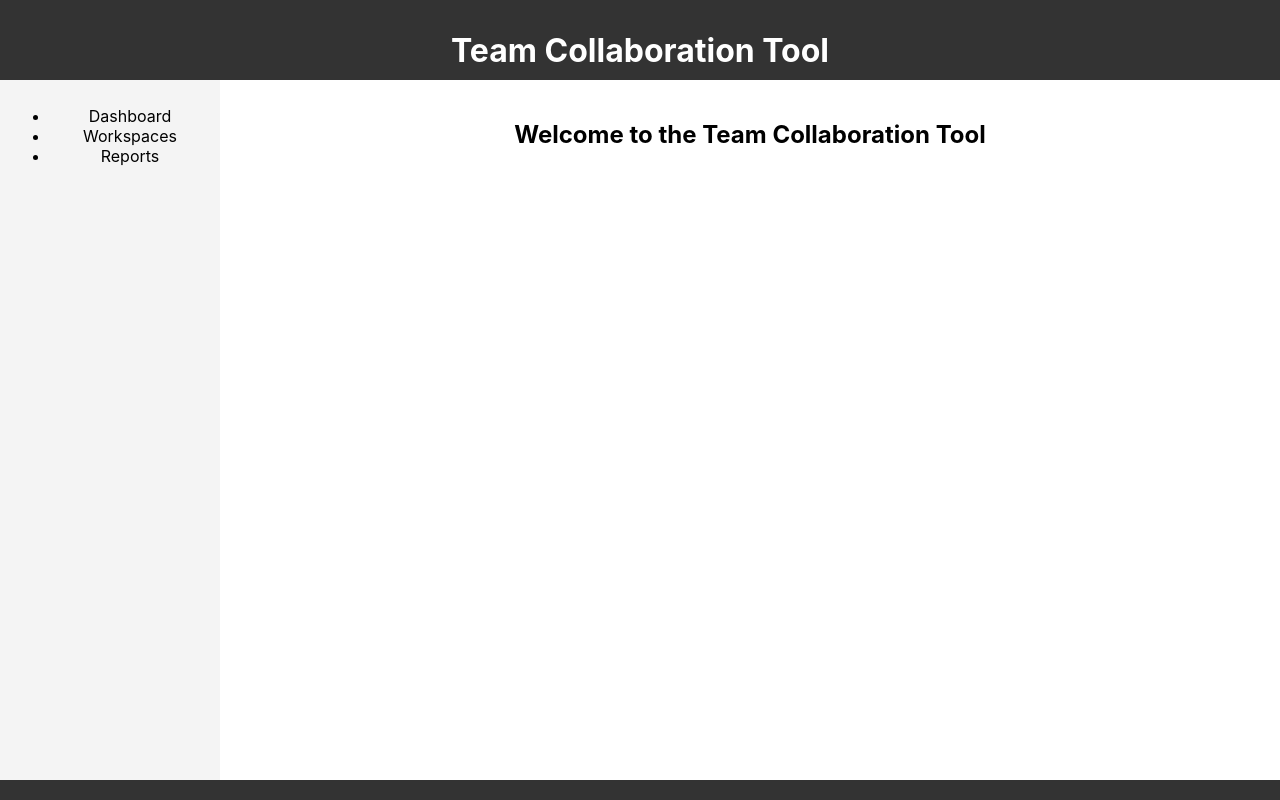
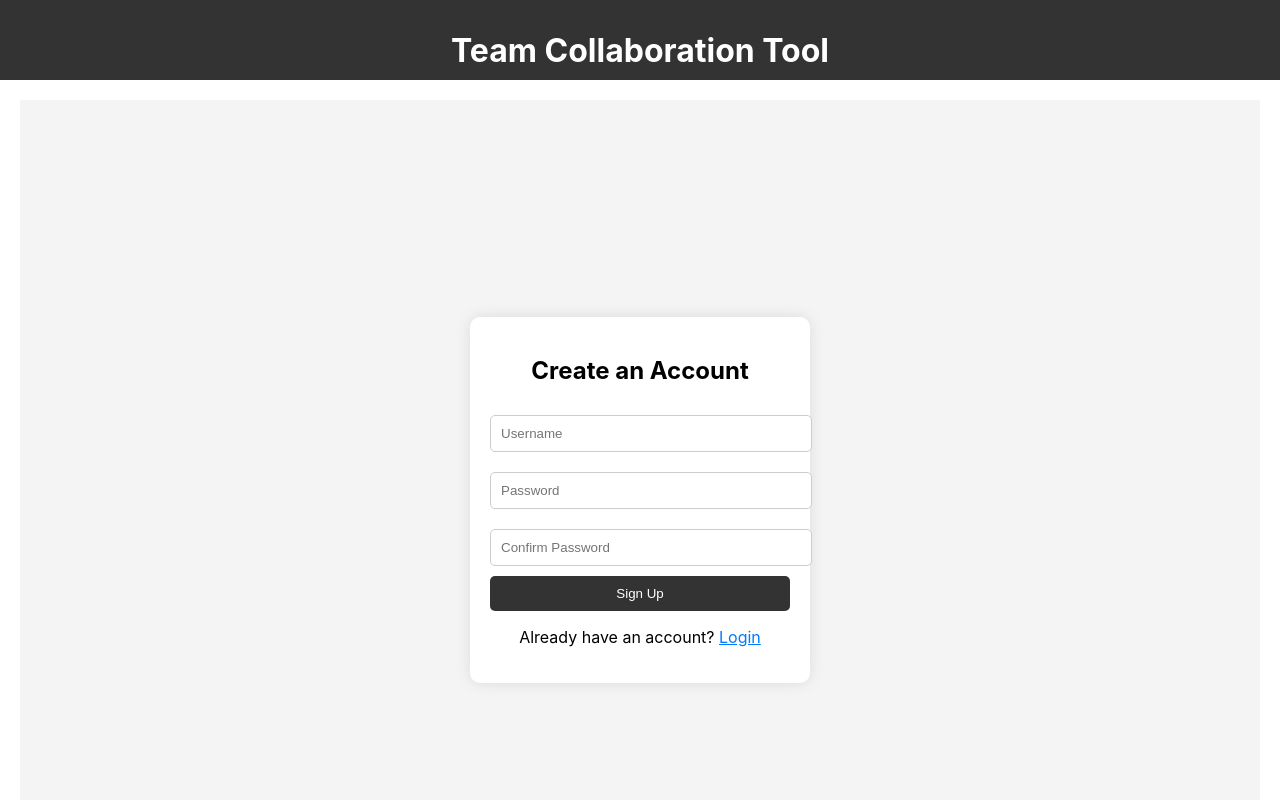
Before and after one commit to vishnu452003/Team-Collaboration-Tool, a React (Create React App) app: page / in a window 1280 px wide. Shown: the top 800 px of the page. Built offline with nearby package versions, Linux system fonts and the light colour scheme.

Commit message:
register and login pages are implemented

```diff
--- a/package.json
+++ b/package.json
@@ -9,6 +9,7 @@
     "axios": "^1.7.5",
     "react": "^18.3.1",
     "react-dom": "^18.3.1",
+    "react-router-dom": "^6.26.1",
     "react-scripts": "5.0.1",
     "web-vitals": "^2.1.4"
   },
--- a/src/App.js
+++ b/src/App.js
@@ -3,19 +3,28 @@ import './App.css';
 import Header from './components/Header';
 import Footer from './components/Footer';
 import Sidebar from './components/Sidebar';
+import { BrowserRouter as Router, Route, Routes } from 'react-router-dom';
+import Register from './components/Register';
+import Login from './components/Login';
 
 function App() {
   return (
+    <Router>
     <div className="App">
        <Header />
       <div className="main-layout">
-        <Sidebar />
         <main>
+        <Routes>
+                        <Route path="/" element={<Register />} />
+                        <Route path="/login" element={<Login />} />
+
+                    </Routes>
           <h2>Welcome to the Team Collaboration Tool</h2>
         </main>
       </div>
       <Footer />
     </div>
+    </Router>
   );
 }
 
--- /dev/null
+++ b/src/components/Auth.css
@@ -0,0 +1,64 @@
+
+
+.auth-container {
+    display: flex;
+    justify-content: center;
+    align-items: center;
+    height: 100vh;
+    background-color: #f4f4f4;
+  }
+
+  .auth-box {
+    background-color: white;
+    padding: 20px;
+    border-radius: 10px;
+    box-shadow: 0 0 15px rgba(0, 0, 0, 0.1);
+    width: 300px;
+    text-align: center;
+  }
+
+  .auth-box h2 {
+    margin-bottom: 20px;
+  }
+
+  .auth-box input {
+    width: 100%;
+    padding: 10px;
+    margin: 10px 0;
+    border: 1px solid #ccc;
+    border-radius: 5px;
+  }
+
+  .auth-box button {
+    width: 100%;
+    padding: 10px;
+    background-color: #333;
+    color: white;
+    border: none;
+    border-radius: 5px;
+    cursor: pointer;
+  }
+
+  .auth-box button:hover {
+    background-color: #333;
+  }
+
+  .auth-box p {
+    margin-top: 10px;
+  }
+
+  .auth-box a {
+    color: #007bff;
+  }
+
+  .auth-box a:hover {
+    text-decoration: underline;
+  }
+
+  .logo-placeholder {
+    width: 100px;
+    height: 100px;
+    margin: 0 auto 20px;
+    background-color: #ddd;
+    border-radius: 50%;
+  }
--- /dev/null
+++ b/src/components/Login.js
@@ -0,0 +1,66 @@
+import React, { useState } from 'react';
+import axios from 'axios';
+import './Auth.css';
+
+const Login = () => {
+  const [formData, setFormData] = useState({
+    username: '',
+    password: ''
+  });
+  const [message, setMessage] = useState('');
+  const [error, setError] = useState('');
+
+  const handleChange = (e) => {
+    setFormData({ ...formData, [e.target.name]: e.target.value });
+  };
+
+  const handleSubmit = (e) => {
+    e.preventDefault();
+
+    axios.post('http://localhost:8000/api/login/', {
+      username: formData.username,
+      password: formData.password
+    })
+    .then(response => {
+      setMessage('Login successful!');
+      setError('');
+      console.log(response.data);
+    })
+    .catch(error => {
+      setMessage('');
+      setError('Login failed: ' + (error.response.data.message || 'Invalid credentials'));
+      console.error(error);
+    });
+  };
+
+  return (
+    <div className="auth-container">
+      <div className="auth-box">
+        <h2>Team Collaboration Tool</h2>
+        <form onSubmit={handleSubmit}>
+          <input
+            type="text"
+            name="username"
+            value={formData.username}
+            onChange={handleChange}
+            placeholder="Username"
+            required
+          />
+          <input
+            type="password"
+            name="password"
+            value={formData.password}
+            onChange={handleChange}
+            placeholder="Password"
+            required
+          />
+          <button type="submit">Login</button>
+        </form>
+        {message && <p>{message}</p>}
+        {error && <p style={{ color: 'red' }}>{error}</p>}
+      </div>
+    </div>
+  );
+};
+
+export default Login;
--- /dev/null
+++ b/src/components/Register.js
@@ -0,0 +1,94 @@
+import React, { useState } from 'react';
+import axios from 'axios';
+import './Auth.css';
+
+const Register = () => {
+  const [formData, setFormData] = useState({
+    username: '',
+    password: '',
+    confirmPassword: ''
+  });
+  const [message, setMessage] = useState('');
+  const [errors, setErrors] = useState({});
+
+  const handleChange = (e) => {
+    setFormData({ ...formData, [e.target.name]: e.target.value });
+  };
+
+  const handleSubmit = (e) => {
+    e.preventDefault();
+    if (formData.password !== formData.confirmPassword) {
+      alert('Passwords do not match!');
+      return;
+    }
+
+    axios.post('http://localhost:8000/api/register/', {
+      username: formData.username,
+      password: formData.password,
+      confirm_password: formData.confirmPassword
+    })
+    .then(response => {
+      setMessage('Registration successful!');
+      setErrors({}); // Clear previous errors
+      console.log(response.data);
+    })
+    .catch(error => {
+      if (error.response && error.response.data.errors) {
+        setErrors(error.response.data.errors); // Set errors from backend response
+      } else {
+        setMessage('An unexpected error occurred.');
+      }
+      console.error(error);
+    });
+  };
+
+  return (
+    <div className="auth-container">
+      <div className="auth-box">
+        <h2>Create an Account</h2>
+        <form onSubmit={handleSubmit}>
+          <input
+            type="text"
+            name="username"
+            value={formData.username}
+            onChange={handleChange}
+            placeholder="Username"
+            required
+          />
+          <input
+            type="password"
+            name="password"
+            value={formData.password}
+            onChange={handleChange}
+            placeholder="Password"
+            required
+          />
+          <input
+            type="password"
+            name="confirmPassword"
+            value={formData.confirmPassword}
+            onChange={handleChange}
+            placeholder="Confirm Password"
+            required
+          />
+          <button type="submit">Sign Up</button>
+        </form>
+        {message && <p>{message}</p>}
+        {errors && (
+          <ul>
+            {Object.entries(errors).map(([field, fieldErrors]) => (
+              fieldErrors.map((error, index) => (
+                <li key={index}>{error}</li>
+              ))
+            ))}
+          </ul>
+        )}
+        <p>
+          Already have an account? <a href="/login">Login</a>
+        </p>
+      </div>
+    </div>
+  );
+};
+
+export default Register;
--- a/src/components/Sidebar.js
+++ b/src/components/Sidebar.js
@@ -5,10 +5,17 @@ const Sidebar = () => {
     <aside>
       <nav>
         <ul>
-          <li>Dashboard</li>
-          <li>Workspaces</li>
-          <li>Reports</li>
+          <li>
+            DASHBOARD
+          </li>
+          <li>
+            WORKSPACES
+          </li>
+          <li>
+             REPORTS
+          </li>
         </ul>
+
       </nav>
     </aside>
   );
```
Also changed, not shown: 1 other file (tests, documents, lock files or other folders).
